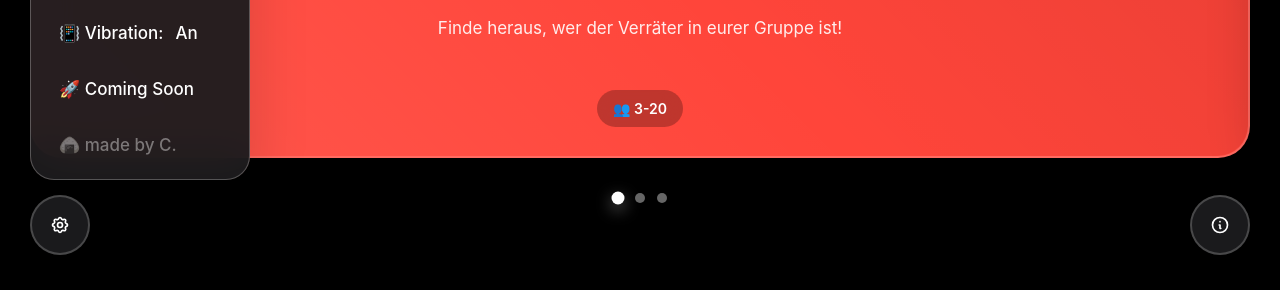
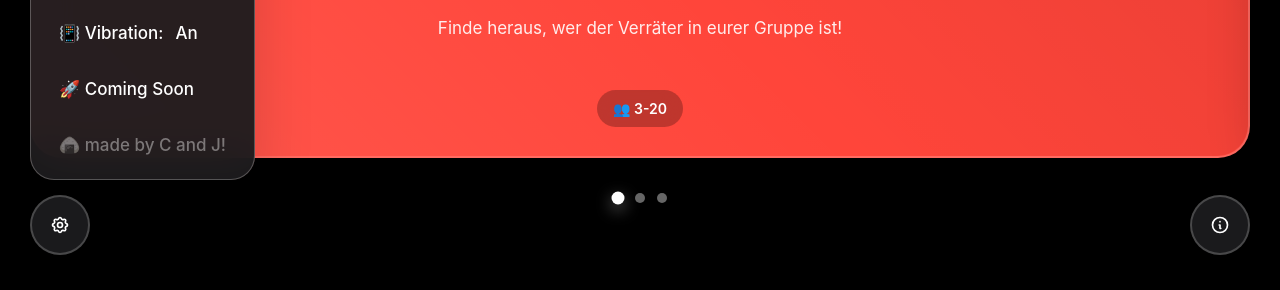
Before and after one commit to sugarman21/sugarman21.github.io, a plain HTML site: page index.html in a window 1280 px wide. Both pictures are taken after a click on the button 60 px from the left and 735 px from the top of the page. Shown: the part 510-800 px from the top of the page. Drawn offline with Linux system fonts and the light colour scheme.

Commit message:
Update index.html

```diff
--- a/index.html
+++ b/index.html
@@ -1028,7 +1028,7 @@
             🚀 Coming Soon
         </div>
         <div class="settings-menu-item version">
-            🍙 made by C.
+            🍙 made by C and J!
         </div>
     </div>
 
```
